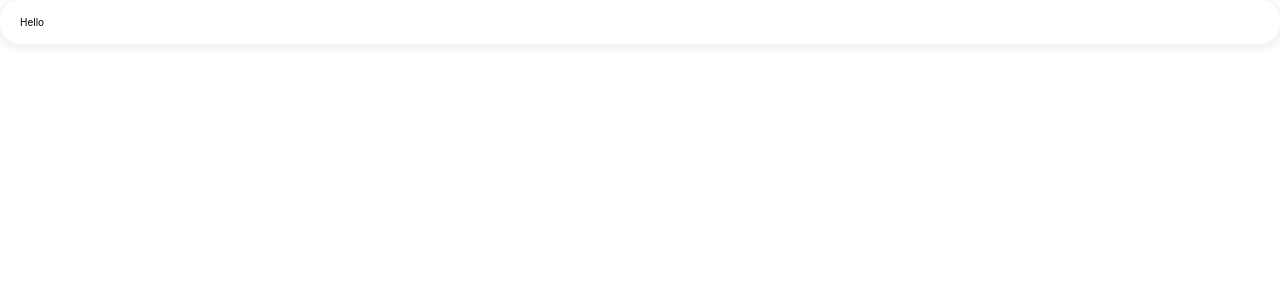
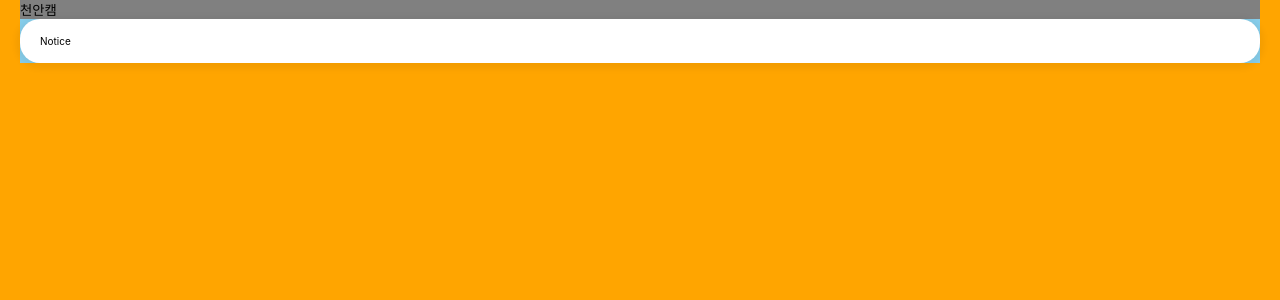
Before and after one commit to LikeKNU/LikeKNU-Web, a React (Create React App) app in the folder like-knu/: page / in a window 1280 px wide. Shown: the top 300 px of the page. Built offline with nearby package versions, Linux system fonts and the light colour scheme; a web font is replaced by a local one.

Commit message:
Feat: Reset CSS 추가
페이지 레이아웃 추가, RestCSS 추가

```diff
--- a/like-knu/src/components/CardContainer.js
+++ b/like-knu/src/components/CardContainer.js
@@ -3,9 +3,9 @@ import colors from "constants/colors";
 
 export default styled.div`
   background-color: ${colors.white};
-  border-radius: 20px;
-  box-shadow: 0px 2px 6px 4px ${colors.shadow};
-  padding: 16px 20px;
+  border-radius: 2rem;
+  box-shadow: 0px 0.2em 0.6em 0.4em ${colors.shadow};
+  padding: 1.6em 2em;
   display: flex;
   flex-direction: column;
 `
--- /dev/null
+++ b/like-knu/src/components/MainHeader.jsx
@@ -0,0 +1,17 @@
+import styled from "styled-components"
+import colors from "constants/colors"
+
+export default function MainHeader() {
+  return (
+    <Wrapper>
+      <Title>천안캠</Title>
+    </Wrapper>
+  )
+}
+const Title = styled.button`
+`
+const Wrapper = styled.div`
+  background-color: gray;
+  display: flex;
+  flex-direction: row;
+`
--- a/like-knu/src/components/Notice.jsx
+++ b/like-knu/src/components/MainNotice.jsx
@@ -1,9 +1,9 @@
 import styled from "styled-components"
 import CardContainer from "./CardContainer"
-export default function Notice() {
+export default function MainNotice() {
   return (
     <CardContainer>
-      Hello
+      Notice
     </CardContainer>
   )
 }
--- a/like-knu/src/index.css
+++ b/like-knu/src/index.css
@@ -15,3 +15,20 @@ code {
 html {
   font-size: 62.5%;
 }
+
+button {
+  appearance: none;
+  border: 0;
+  padding: 0;
+  background-color: transparent;
+  border-radius: 0;
+}
+
+h1 {
+  margin: 0;
+}
+
+a,
+a:hover {
+  text-decoration: none;
+}
--- /dev/null
+++ b/like-knu/src/layouts/PageContainer.js
@@ -0,0 +1,6 @@
+import styled from "styled-components";
+
+export default styled.div`
+  margin: 0px 20px;
+  background-color: skyblue;
+`
--- /dev/null
+++ b/like-knu/src/layouts/PageLayout.js
@@ -0,0 +1,7 @@
+import styled from "styled-components";
+
+export default styled.div`
+  width: 100vw;
+  height: 100vh;
+  background-color: orange;
+`
--- a/like-knu/src/pages/MainPage.jsx
+++ b/like-knu/src/pages/MainPage.jsx
@@ -1,10 +1,16 @@
-import Notice from 'components/Notice'
+import MainNotice from 'components/MainNotice'
 import React from 'react'
+import PageLayout from 'layouts/PageLayout'
+import PageContainer from 'layouts/PageContainer'
+import MainHeader from 'components/MainHeader'
 
 export default function MainPage() {
   return (
-    <Notice>
-
-    </Notice>
+    <PageLayout>
+      <PageContainer>
+        <MainHeader />
+        <MainNotice />
+      </PageContainer>
+    </PageLayout>
   )
 }
--- a/like-knu/src/pages/Test.jsx
+++ b/like-knu/src/pages/Test.jsx
@@ -1,12 +1,25 @@
-import React from 'react'
+import React, { useState } from 'react'
 import styled from 'styled-components'
 import colors from 'constants/colors'
 
+function Dropdown() {
+  return(
+    <div>
+      <li>천안</li>
+      <li>신관</li>
+      <li>예산</li>
+    </div>
+  )
+}
 export default function Test() {
+  const [view, setView] = useState(false);
+
   return (
     <Background>
-      안녕하세요!
-      {/* <img src={bell} /> */}
+      <ul onClick={() => setView(!view)}>
+        안녕하세요
+        {view && <Dropdown />}
+      </ul>
     </Background>
   )
 }
```
